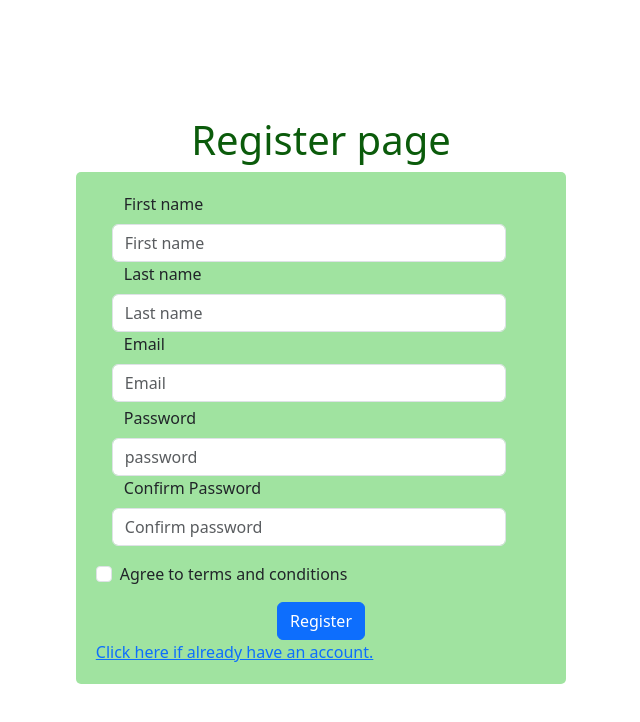
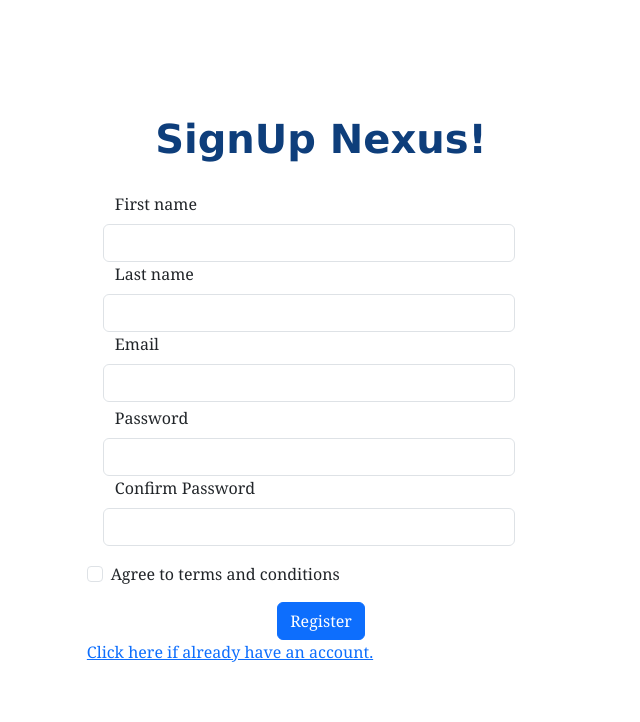
Before and after one commit to SelvakumarBoominathan/CleanEase-FrontEnd, a React (Vite) app: page /Registerpage in a window 1280 px wide. Shown: the top 722 px of the page, without its empty margins (319-959 px from the left). Built offline with nearby package versions, Linux system fonts and the light colour scheme.

Commit message:
updates on register form

```diff
--- a/src/_components/_Registerpage/Registerpage-styles.css
+++ b/src/_components/_Registerpage/Registerpage-styles.css
@@ -6,11 +6,17 @@
 }
 
 .Form-Register {
-  background-color: rgb(160, 227, 160);
+  background-color: rgba(255, 255, 255, 0.55);
   padding: 20px;
   border-radius: 5px;
+  backdrop-filter: blur(7.1px);
+  border: 1px solid rgba(255, 255, 255, 0.3);
+  font-family: Cambria, Cochin, Georgia, Times, "Times New Roman", serif;
 }
 
 h1 {
-  color: rgb(11, 91, 11);
+  color: rgb(14, 62, 123);
+  font-family: "Lucida Sans", "Lucida Sans Regular", "Lucida Grande",
+    "Lucida Sans Unicode", Geneva, Verdana, sans-serif;
+  font-weight: 800;
 }
--- a/src/_components/_Registerpage/Registerpage.jsx
+++ b/src/_components/_Registerpage/Registerpage.jsx
@@ -22,7 +22,7 @@ const Registerpage = () => {
 
   return (
     <Container className="d-flex flex-column justify-content-center align-items-center vh-100 w-90">
-      <h1>Register page</h1>
+      <h1>SignUp Nexus!</h1>
       <Form
         className="Form-Register"
         noValidate
@@ -39,7 +39,7 @@ const Registerpage = () => {
             <Form.Control
               required
               type="text"
-              placeholder="First name"
+              // placeholder="First name"
               defaultValue=""
             />
             <Form.Control.Feedback>Looks good!</Form.Control.Feedback>
@@ -53,7 +53,7 @@ const Registerpage = () => {
             <Form.Control
               required
               type="text"
-              placeholder="Last name"
+              // placeholder="Last name"
               defaultValue=""
             />
             <Form.Control.Feedback>Looks good!</Form.Control.Feedback>
@@ -68,7 +68,7 @@ const Registerpage = () => {
             <Form.Control
               required
               type="Email"
-              placeholder="Email"
+              // placeholder="Email"
               defaultValue=""
             />
             <Form.Control.Feedback>Looks good!</Form.Control.Feedback>
@@ -85,7 +85,7 @@ const Registerpage = () => {
             <Form.Control
               required
               type="password"
-              placeholder="password"
+              // placeholder="password"
               defaultValue=""
             />
             <Form.Control.Feedback>Looks good!</Form.Control.Feedback>
@@ -100,7 +100,7 @@ const Registerpage = () => {
             <Form.Control
               required
               type="password"
-              placeholder="Confirm password"
+              // placeholder="Confirm password"
               defaultValue=""
             />
             <Form.Control.Feedback>Looks good!</Form.Control.Feedback>
```
